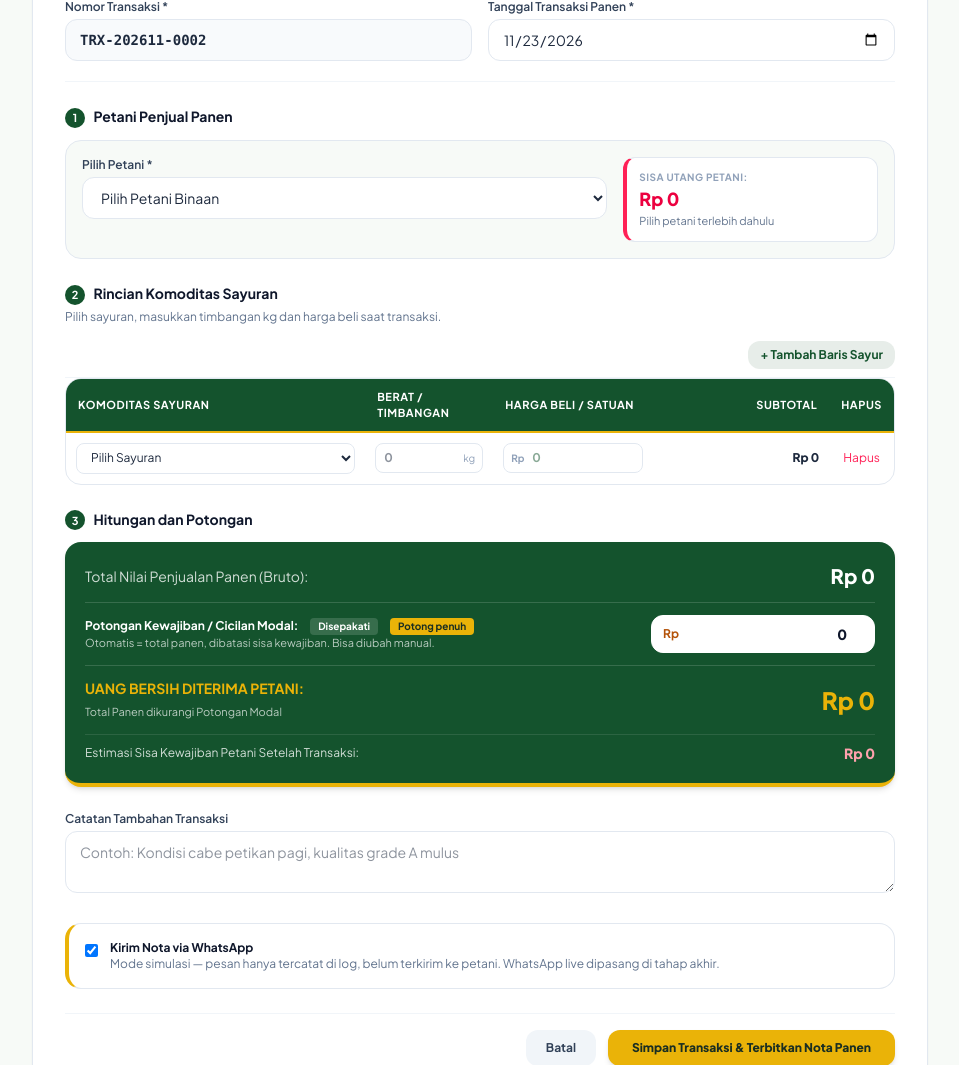
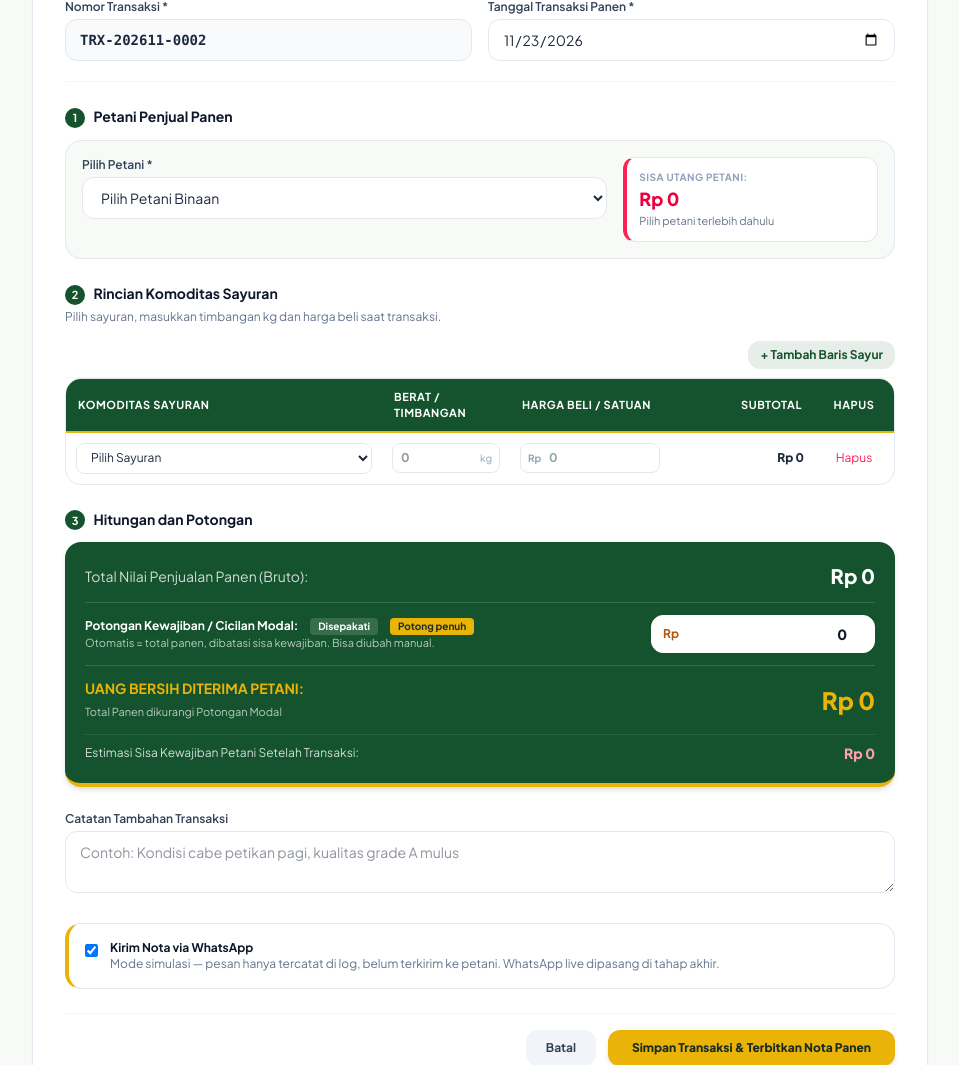
Before and after one commit to muhamadyoga111new-sketch/TaniKelola, a Laravel app: page /pengepul/transaksi/create in a window 1280 px wide. Shown: the part 248-1313 px from the top of the page, without its empty margins (160-1119 px from the left). Run offline with Laravel 12, Linux system fonts and the light colour scheme; a user stored in the database is signed in; data comes from the database, SQL or seed files in the repository; style sheets or scripts are compiled from the project's sources.

Commit message:
halaman panen

```diff
--- a/resources/views/pengepul/transaksi/create.blade.php
+++ b/resources/views/pengepul/transaksi/create.blade.php
@@ -130,8 +130,8 @@
                                 <th class="py-2.5 px-3">Komoditas Sayuran</th>
                                 <th class="py-2.5 px-3 w-32">Berat / Timbangan</th>
                                 <th class="py-2.5 px-3 w-40">Harga Beli / Satuan</th>
-                                <th class="py-2.5 px-3 w-44 text-right">Subtotal</th>
-                                <th class="py-2.5 px-3 w-12 text-center">Hapus</th>
+                                <th class="py-2.5 px-3 w-36 text-right">Subtotal</th>
+                                <th class="py-2.5 px-3 w-20 text-center">Hapus</th>
                             </tr>
                         </thead>
                         <tbody id="itemsBody" class="divide-y divide-slate-100">
```
